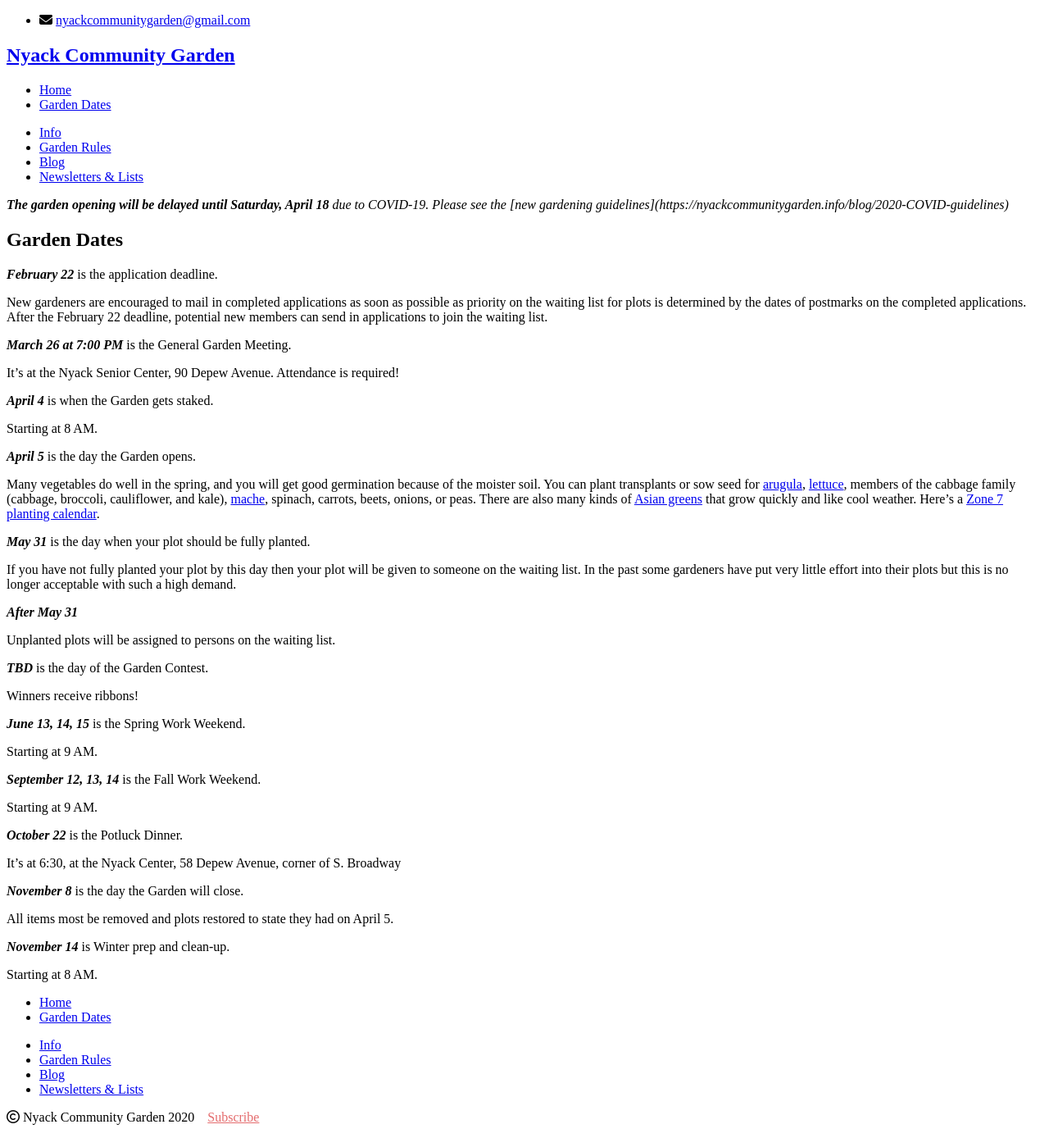
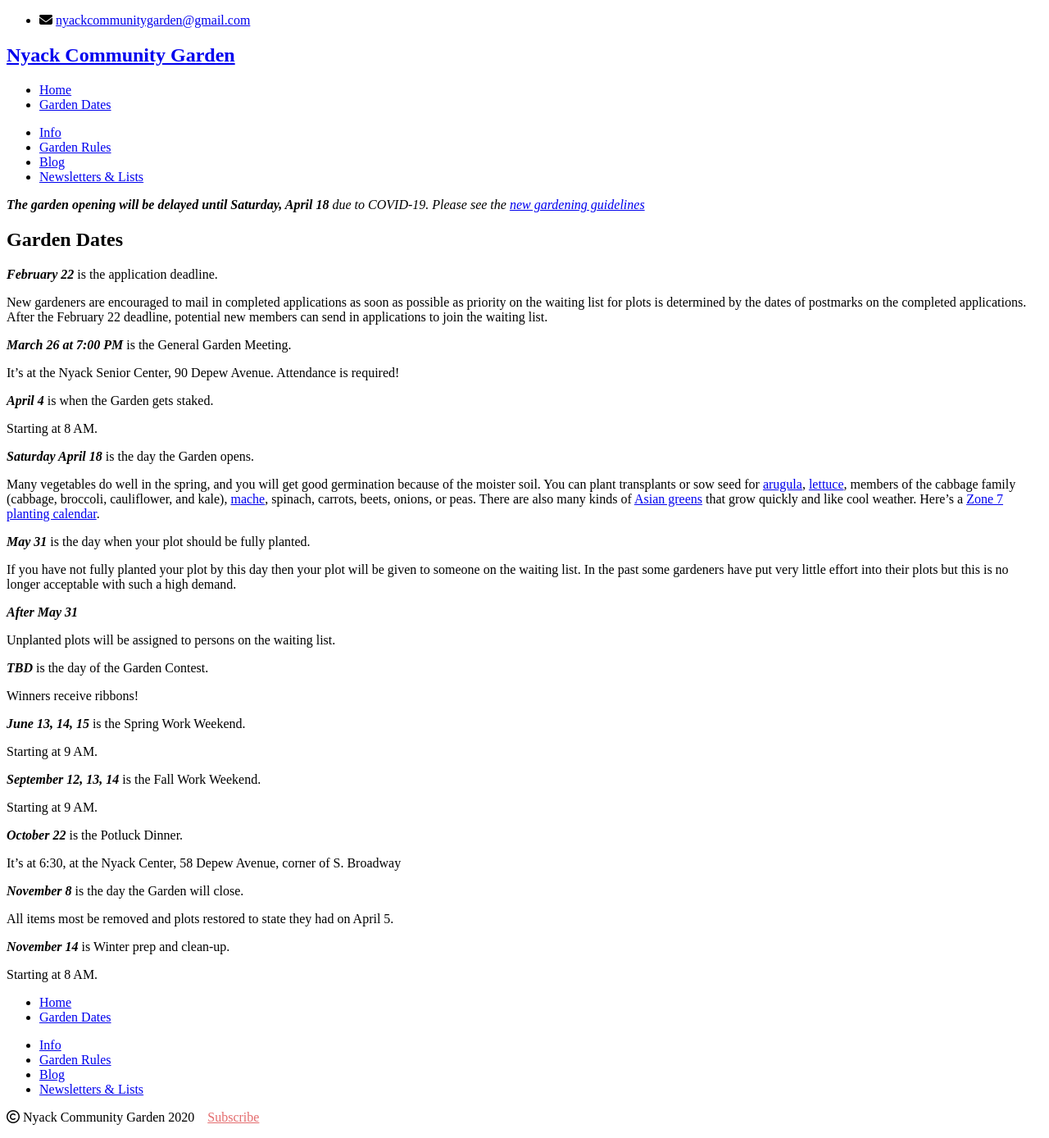
Before and after one commit to bosborne/nyackcommunitygarden, a Jekyll site: the page built from garden-dates/index.md, in a window 1280 px wide. Shown: the whole page at 82% size. Built offline with Jekyll 4.4.1, drawn with Linux system fonts in a browser that asks for light colours; nearby versions of some CDN libraries; library files that are not in the unit come from our copies.

Commit message:
COVID guidelines

```diff
--- a/_layouts/default.html
+++ b/_layouts/default.html
@@ -22,7 +22,7 @@
       <div class="bannerbox">
         <p>
           <i><b>The garden opening will be delayed until Saturday, April 18</b> due to COVID-19.
-            Please see the [new gardening guidelines](https://nyackcommunitygarden.info/blog/2020-COVID-guidelines)</i>
+            Please see the <a href="https://nyackcommunitygarden.info/blog/2020-COVID-guidelines">new gardening guidelines</a></i>
         </p>
       </div>
       {{ content }}
--- a/garden-dates/index.md
+++ b/garden-dates/index.md
@@ -24,7 +24,7 @@ required!
 
 Starting at 8 AM.
 
-***April 5*** is the day the Garden opens.
+***Saturday April 18*** is the day the Garden opens.
 
 Many vegetables do well in the spring, and you will get good germination
 because of the moister soil. You can plant transplants or sow seed for
```
